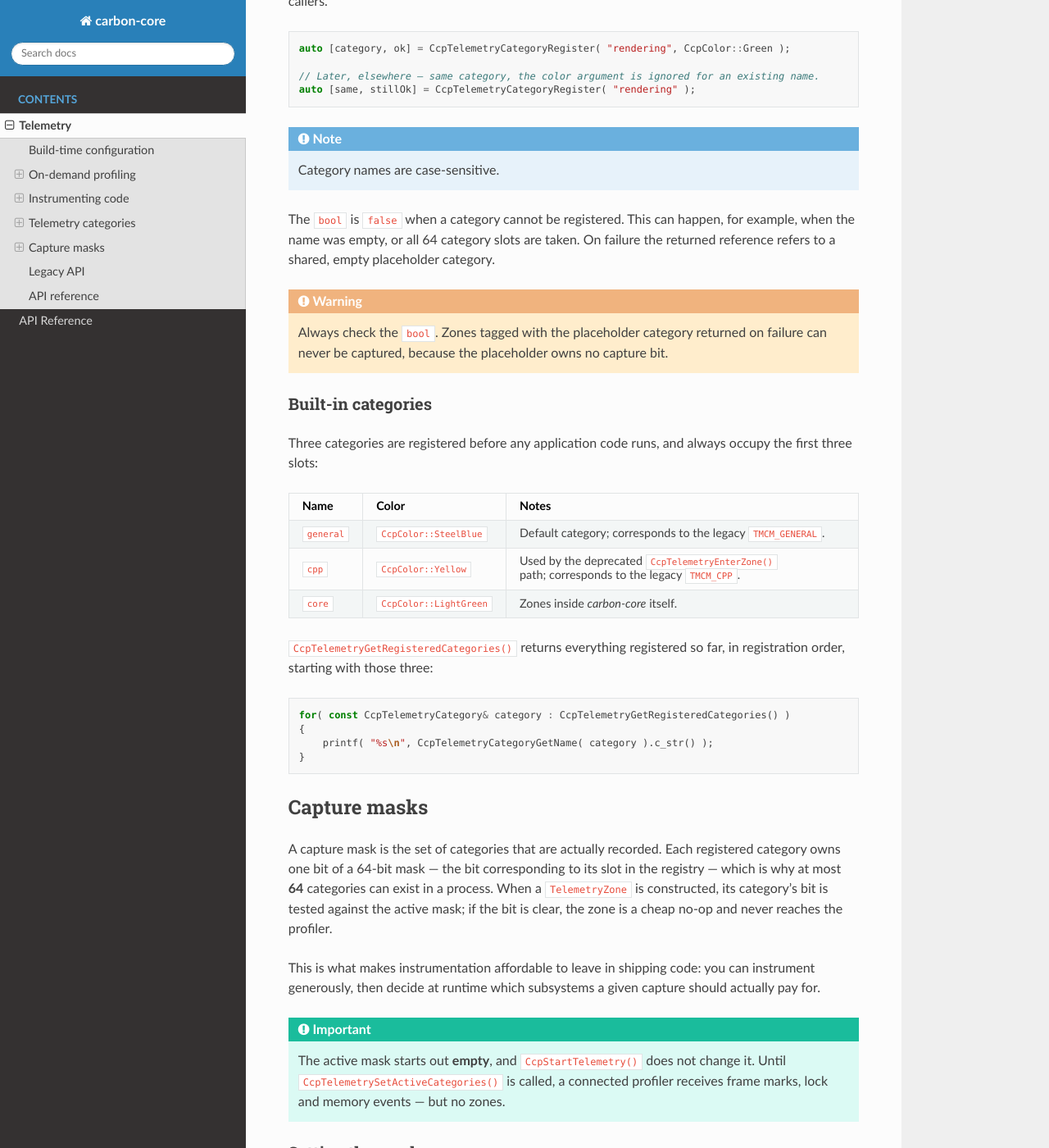
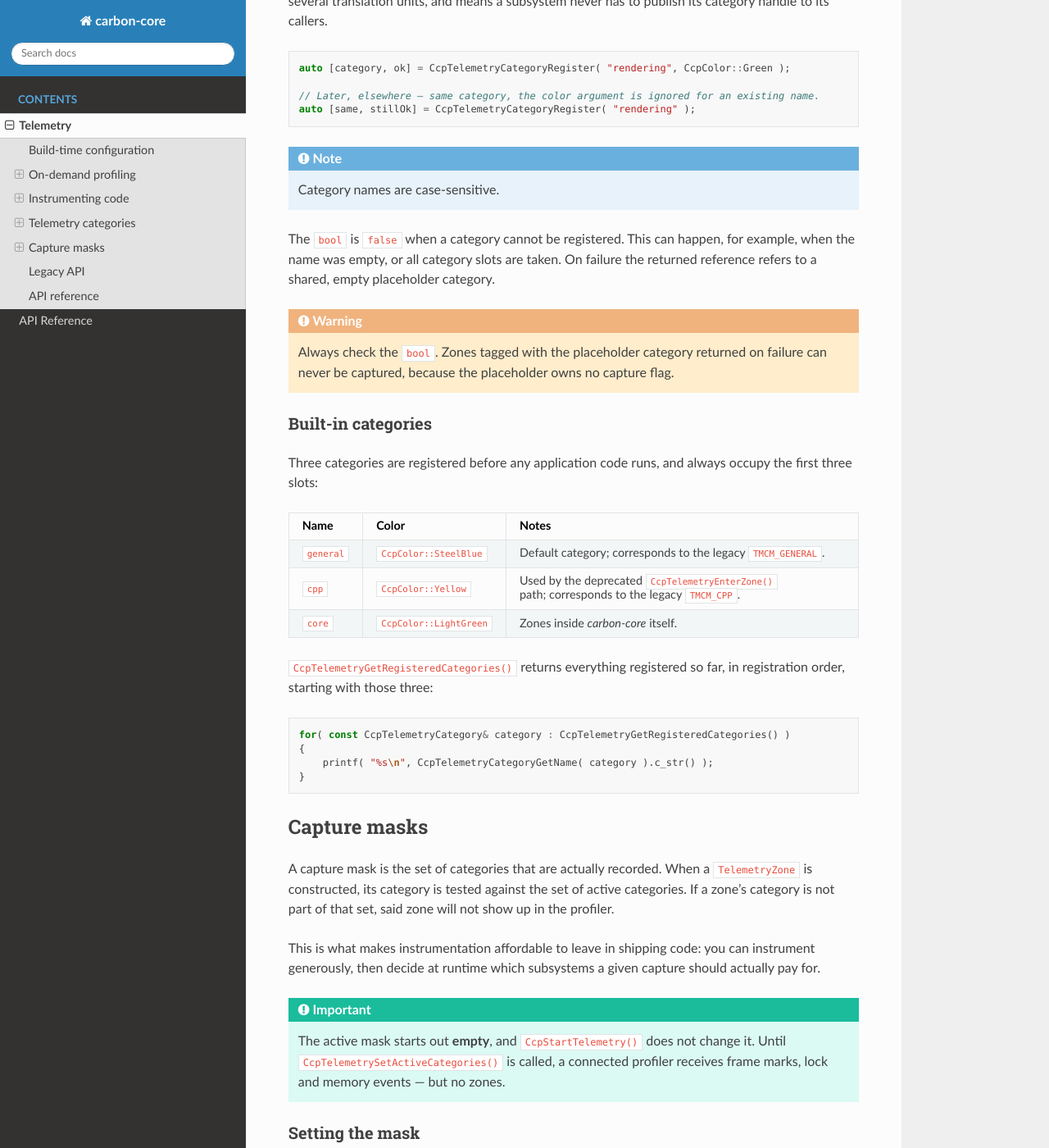
Before and after one commit to carbonengine/core, a Sphinx documentation site: the page built from doc/source/telemetry.md, in a window 1280 px wide and 1400 px high, scrolled down 6499 px. Shown: the whole window at 82% size. Built offline with Sphinx 7.4.7 and the Read the Docs theme 3.1.0, drawn with Linux system fonts in a browser that asks for light colours; some of the changed text lies outside the part shown.

Commit message:
Remove implementation details from telemetry documentation
While it is currently a 64 bit mask that is utilizied underneath the hood, then that is no useful information for the user of telemetry, as the bitmask is never exposed. Everything is abstracted away and hidden behind a `CcpTelemetryCategory`

````diff
--- a/doc/source/telemetry.md
+++ b/doc/source/telemetry.md
@@ -224,9 +224,9 @@
 Keep zones short-lived, and prefer creating them inside the scope being measured.
 ```
 
-### Fibers and tasklets
+### Fibers
 
-Code that runs on fibers (or Python tasklets) can be resumed on a different OS thread than the one it
+Code that runs on fibers (for example Python tasklets) can be resumed on a different OS thread than the one it
 started on, which would otherwise produce interleaved, nonsensical call stacks. Telling telemetry which
 fiber is currently active makes zone bookkeeping per-fiber instead of per-thread:
 
@@ -302,11 +302,11 @@
 ```
 
 The `bool` is `false` when a category cannot be registered. This can happen, for example, when the name was empty, or
-all 64 category slots are taken. On failure the returned reference refers to a shared, empty placeholder category.
+all category slots are taken. On failure the returned reference refers to a shared, empty placeholder category.
 
 ```{warning}
 Always check the `bool`. Zones tagged with the placeholder category returned on failure can never be
-captured, because the placeholder owns no capture bit.
+captured, because the placeholder owns no capture flag.
 ```
 
 ### Built-in categories
@@ -332,10 +332,9 @@
 
 ## Capture masks
 
-A capture mask is the set of categories that are actually recorded. Each registered category owns one
-bit of a 64-bit mask — the bit corresponding to its slot in the registry — which is why at most **64**
-categories can exist in a process. When a `TelemetryZone` is constructed, its category's bit is tested
-against the active mask; if the bit is clear, the zone is a cheap no-op and never reaches the profiler.
+A capture mask is the set of categories that are actually recorded. When a `TelemetryZone` is constructed,
+its category is tested against the set of active categories. If a zone's category is not part of that set,
+said zone will not show up in the profiler.
 
 This is what makes instrumentation affordable to leave in shipping code: you can instrument
 generously, then decide at runtime which subsystems a given capture should actually pay for.
@@ -370,9 +369,9 @@
 CcpTelemetrySetActiveCategories( CcpTelemetryGetRegisteredCategories() );
 ```
 
-The call returns `false` — leaving the mask unchanged — if more than 64 entries are passed in.
+The call returns `false` — leaving the mask unchanged — if too many entries are passed in.
 Duplicate entries are harmless, as are references to categories that never registered successfully;
-they simply contribute no bits.
+they are simply ignored.
 
 ### Reading the mask back
 
````
